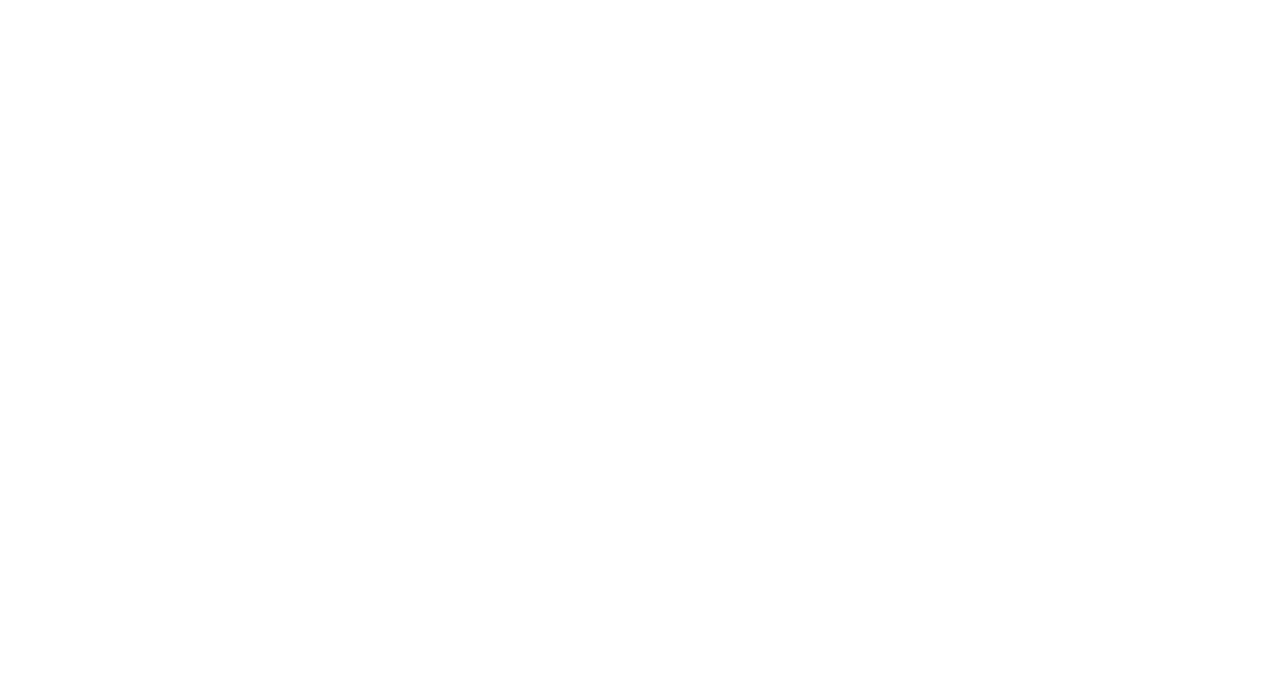
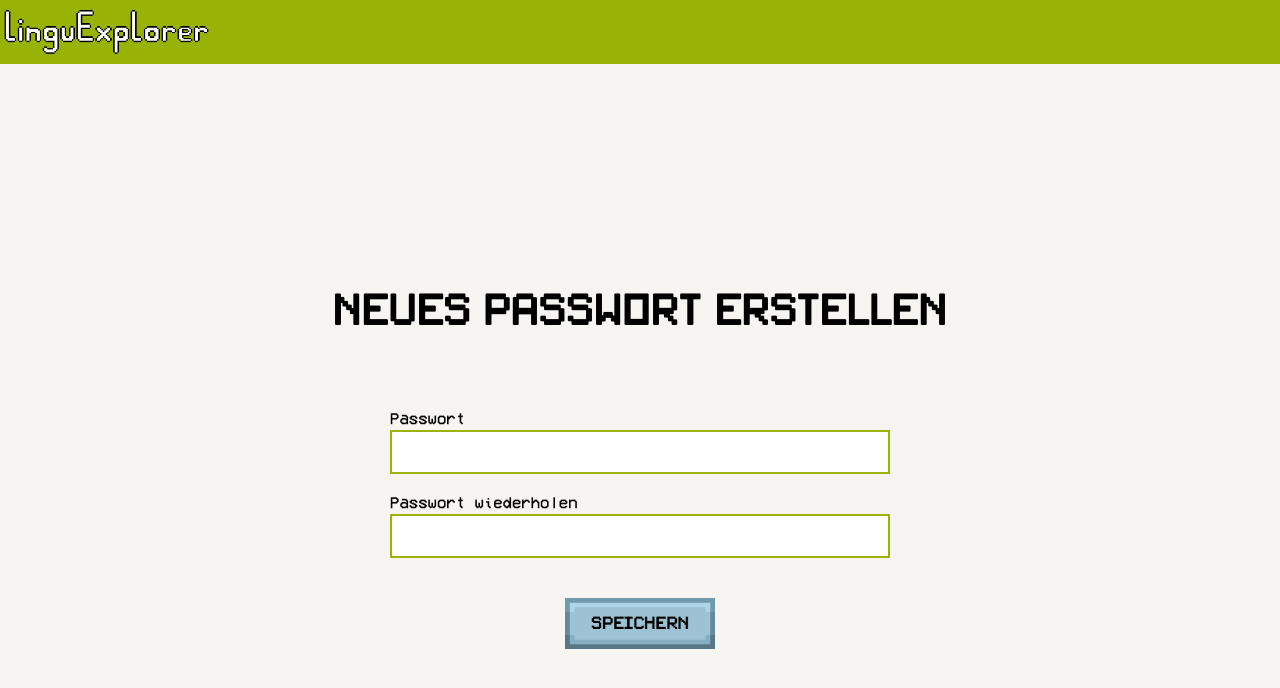
Before and after one commit to linguExplorer/linguExplorer, a Vue app in the folder webpage/: page /newPassword in a window 1280 px wide. Before the commit this address had no page. Shown: the top 688 px of the page. Built offline with nearby package versions, Linux system fonts and the light colour scheme.

Commit message:
eMailVerif seite

```diff
--- a/webpage/src/pages/NewPassword.vue
+++ b/webpage/src/pages/NewPassword.vue
@@ -1,8 +1,14 @@
 <template>
+     <header class="bg-[#99b305] text-black sticky top-0 z-10 w-full">
+            <section class="w-full py-2 flex justify-between items-center">
+            <img src="@/assets/xx_Images/xx_Images/wordmark/wordmark_hell_scaled.png" alt="Logo" class="w-1/6" />
+            </section>
+        </header>
+
     <div class="font-vcr m-0 p-3 text-black w-full bg-[#f6f5f1] min-h-screen flex flex-col justify-center">
         <!-- Überschrift -->
-        <section class="flex flex-col justify-center items-center gap-[20px] min-w-[700px]">
-            <h1 class="font-pixelsplitter text-[60px] mb-6">Neues Passwort erstellen</h1>
+        <section class="flex flex-col justify-center items-center gap-[-10px] min-w-[500px]">
+            <h1 class="font-pixelsplitter text-[40px] mb-9 mt-0">Neues Passwort erstellen</h1>
 
 
             <!-- Eingabeformular -->
--- a/webpage/src/router/index.js
+++ b/webpage/src/router/index.js
@@ -43,7 +43,7 @@ const routes = [
     component: ForgotPassword,
   },
   {
-    path: "/newPassword/:ref", // Route für New Password
+    path: "/newPassword", /*/:ref",*/ // Route für New Password
     name: "newPassword",
     component: NewPassword,
   },
```
Also changed, not shown: 1 other file (tests, documents, lock files or other folders).
